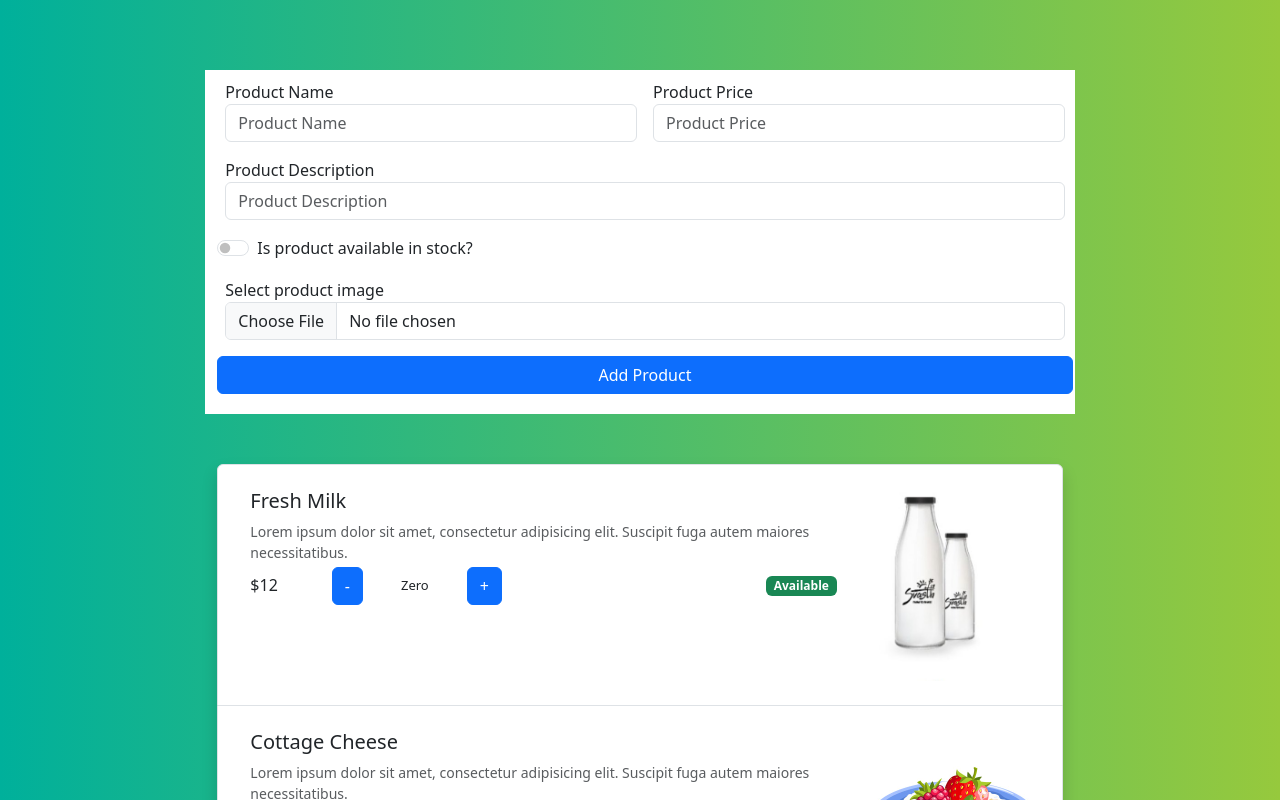
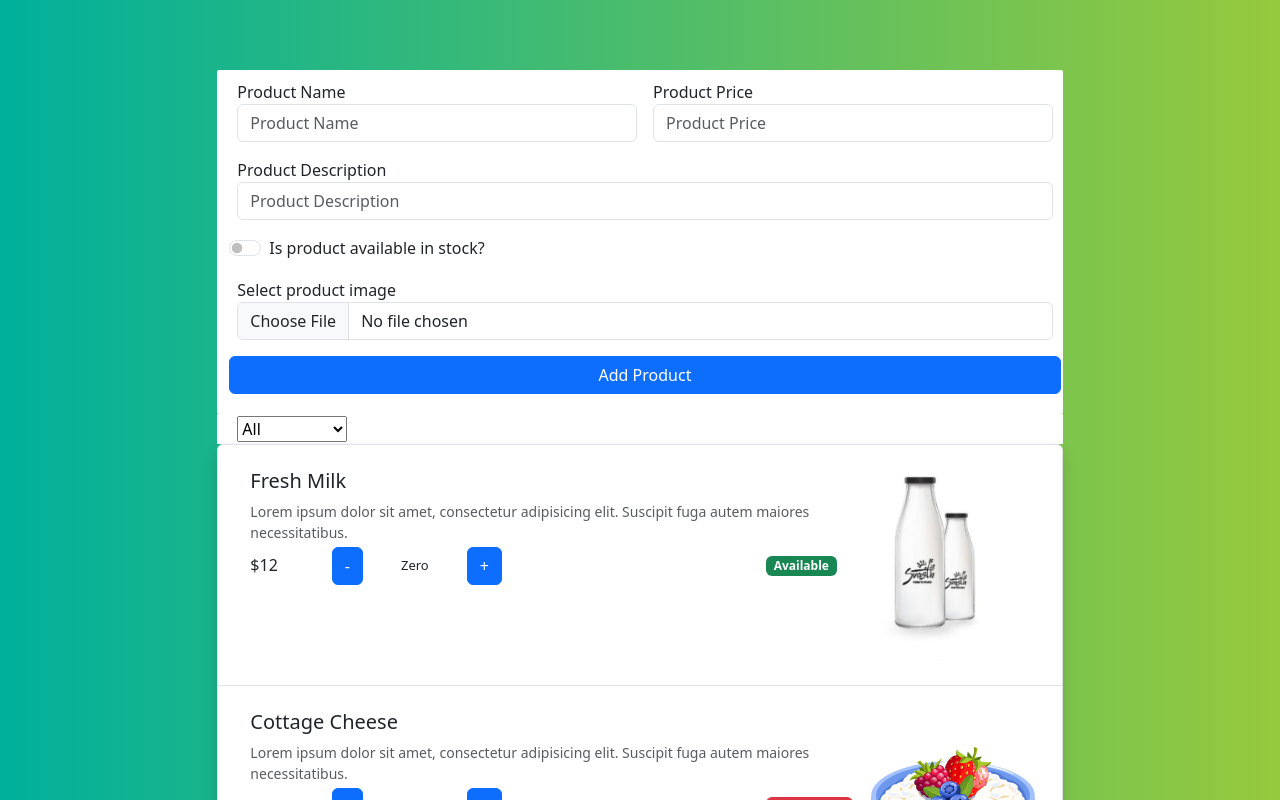
Before and after one commit to ShivaBollam07/ReactJS-ProAcademy, a React (Vite) app: page / in a window 1280 px wide. Shown: the top 800 px of the page. Built offline with nearby package versions, Linux system fonts and the light colour scheme.

Commit message:
updated filter

```diff
--- a/src/App.jsx
+++ b/src/App.jsx
@@ -7,6 +7,7 @@ import image2 from './assets/cottage-cheese.png'
 import image3 from './assets/brocoli.png'
 import image4 from './assets/oranges.png'
 import image5 from './assets/olive-oil.png'
+import FilterProduct from './Components/FilterProduct/FilterProduct'
 
 let products = [
   {
@@ -57,17 +58,21 @@ function App() {
 
 
   function createProduct(product) {
+    product.pID = newProductList.length + 1;
     setNewProductList([product, ...newProductList])
   }
 
   return (
-    <div>
+    <div className='row'>
+      <div className='col-lg-8 mx-auto'>
         <CreateProduct
           CreateProduct={createProduct}
         />
+        <FilterProduct />
         <ProductList
           newProductList={newProductList}
         />
+      </div>
     </div>
   )
 }
--- a/src/Components/CreateProduct/CreateProduct.jsx
+++ b/src/Components/CreateProduct/CreateProduct.jsx
@@ -8,13 +8,9 @@ function CreateProduct(props) {
     }
 
     return (
-        <div className="row">
-            <div className="col-lg-8 mx-auto"
-                style={{ marginTop: '50px', marginBottom: '50px', backgroundColor: 'white', padding: '10px 10px 20px 20px' }}>
-                <ProductForm
-                    CreateProduct={onCreateProduct}
-                />
-            </div>
+        <div
+            style={{ marginTop: '50px', backgroundColor: 'white', padding: '10px 10px 20px 20px', borderRadius: 2 }}>
+            <ProductForm CreateProduct={onCreateProduct} />
         </div>
     )
 }
--- /dev/null
+++ b/src/Components/FilterProduct/FilterProduct.css
@@ -0,0 +1,7 @@
+.filter-area{
+    width: 100%;
+    background-color: white;
+    padding: 2px 20px;
+    border-radius: 2;
+    border-color: aqua;
+}
--- /dev/null
+++ b/src/Components/FilterProduct/FilterProduct.jsx
@@ -0,0 +1,20 @@
+import './FilterProduct.css';
+
+function onFilterValueChange(event){
+    console.log(event.target.value);
+}
+
+let FilterProduct = () => {
+    return (<div className="filter-area">
+        <select name="isAvailable"
+            onChange={onFilterValueChange}
+        >
+            <option value="all">All</option>
+            <option value="available">Available</option>
+            <option value="unavailable">Unavailable</option>
+        </select>
+    </div>
+    );
+};
+
+export default FilterProduct;
--- a/src/Components/ProductList/ProductDetails.jsx
+++ b/src/Components/ProductList/ProductDetails.jsx
@@ -32,20 +32,11 @@ function ProductDetails({ price, isAvailable }) {
 
 
     return (
-        <div
-            //   onMouseEnter={buttonHoverHandler}
-            className="d-flex align-items-center justify-content-start mt-1"
-        >
-            <h6 className="font-weight-bold my-2" style={{ marginRight: '30px' }}>
-                ${price}
-            </h6>
-            <Button
-                eventHandler={decrementProductCount}
-            > - </Button>
+        <div className="d-flex align-items-center justify-content-start mt-1">
+            <h6 className="font-weight-bold my-2" style={{ marginRight: '30px' }}>${price}</h6>
+            <Button eventHandler={decrementProductCount}> - </Button>
             <span style={style}>{displayFormattedProductCount()}</span>
-            <Button
-                eventHandler={incrementProductCount}
-            > + </Button>
+            <Button eventHandler={incrementProductCount}> + </Button>
             <span className={bgClass}>{isAvailable ? 'Available' : 'Unavailable'}</span>
         </div>
     );
--- a/src/Components/ProductList/ProductList.jsx
+++ b/src/Components/ProductList/ProductList.jsx
@@ -1,11 +1,10 @@
 /* eslint-disable react/prop-types */
 import Products from './Products';
 
+
 function ProductList(props) {
-  console.log(props);
   return (
-    <div className='row'>
-      <div className='col-lg-8 mx-auto'>
+
     <ul className="list-group shadow">
       {
         props.newProductList.map((product) => {
@@ -21,8 +20,7 @@ function ProductList(props) {
         })
       }
     </ul>
-      </div>
-    </div>
+
   );
 }
 
--- a/src/Components/ProductList/Products.jsx
+++ b/src/Components/ProductList/Products.jsx
@@ -8,7 +8,6 @@ function Products({ name, description, image, price, isAvailable }) {
         <div className="media-body">
           <h5 className="mt-0 font-weight-bold mb-2">{name}</h5>
           <p className="font-italic text-muted mb-0 small">{description}</p>
-
           <ProductDetails price={price} isAvailable={isAvailable} />
         </div>
 
```
Lines whose indentation alone changed are shown as unchanged.
